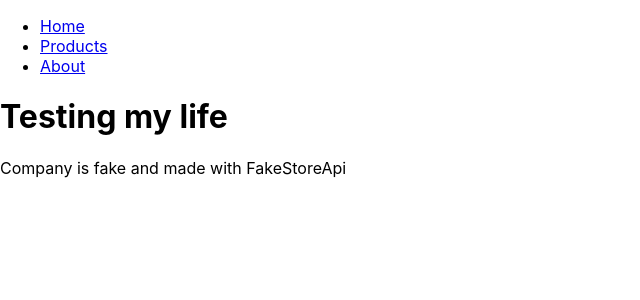
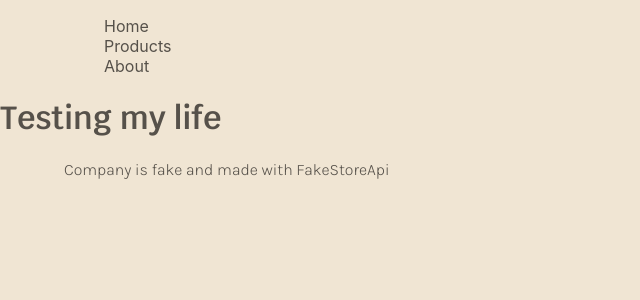
Before and after one commit to EndrXOriginial/primegroove, a React (Create React App) app: page / in a window 1280 px wide. Shown: the top 300 px of the page, without its empty margins (0-640 px from the left). Built offline with nearby package versions, Linux system fonts and the light colour scheme.

Commit message:
Added normalize.css and started the styling of the layout

```diff
--- a/package.json
+++ b/package.json
@@ -7,6 +7,7 @@
     "@testing-library/jest-dom": "^5.17.0",
     "@testing-library/react": "^13.4.0",
     "@testing-library/user-event": "^13.5.0",
+    "normalize.css": "^8.0.1",
     "react": "^18.3.1",
     "react-dom": "^18.3.1",
     "react-redux": "^9.1.2",
--- a/src/Components/Nav/NavLayout.jsx
+++ b/src/Components/Nav/NavLayout.jsx
@@ -5,12 +5,14 @@ export const NavLayout = () => {
     return (
         <>
         <nav className='nav'>
+            <div className='wrapper-desktop'>
                 {/* <img src='/assets/images/logo.svg' alt='Logo of the company' /> */}
                 <ul className='nav-ul'>
                     <li className='nav-li'><NavLink to='/'>Home</NavLink></li>
                     <li className='nav-li'><NavLink to='/home'>Products</NavLink></li>
                     <li className='nav-li'><NavLink to='/home'>About</NavLink></li>
                 </ul>
+            </div>
         </nav>
         <Outlet />
         <footer className='footer'>
--- a/src/Components/Nav/nav.css
+++ b/src/Components/Nav/nav.css
@@ -0,0 +1,5 @@
+/* ---------------------- NAV ------------------------ */
+
+.nav {
+    width: 100vw;
+}
--- a/src/index.css
+++ b/src/index.css
@@ -1,3 +1,15 @@
+@import url('https://fonts.googleapis.com/css2?family=Karla:ital,wght@0,200..800;1,200..800&family=Krub:wght@300;400;500;600&display=swap');
+
+:root {
+  --color-black: #56514A;
+  --color-white: #F0E5D3;
+  --color-dark-white: #E5CBA4;
+  --color-brown: #75511C;
+
+  --ff-title: "Krub", sans-serif;
+  --ff-p: "Karla", sans-serif;
+}
+
 body {
   margin: 0;
   font-family: -apple-system, BlinkMacSystemFont, 'Segoe UI', 'Roboto', 'Oxygen',
@@ -5,9 +17,49 @@ body {
     sans-serif;
   -webkit-font-smoothing: antialiased;
   -moz-osx-font-smoothing: grayscale;
+
+  background-color: var(--color-white);
+  color: var(--color-black);
 }
 
 code {
   font-family: source-code-pro, Menlo, Monaco, Consolas, 'Courier New',
     monospace;
 }
+
+.wrapper-desktop {
+  width: 90vw;
+  margin: 0 auto;
+}
+
+li {
+  list-style: none;
+}
+
+a {
+  text-decoration: none;
+  color: var(--color-text);
+}
+
+h1, h2, h3 {
+  font-family: var(--ff-title);
+  font-style: normal;
+}
+
+p {
+  font-family: var(--ff-p);
+  font-style: normal;
+  font-weight: 300;
+}
+
+h1 {
+  font-weight: 600;
+}
+
+h2 {
+  font-weight: 500;
+}
+
+h3 {
+  font-weight: 400;
+}
```
Also changed, not shown: 1 other file (tests, documents, lock files or other folders). Lines whose indentation alone changed are shown as unchanged.
